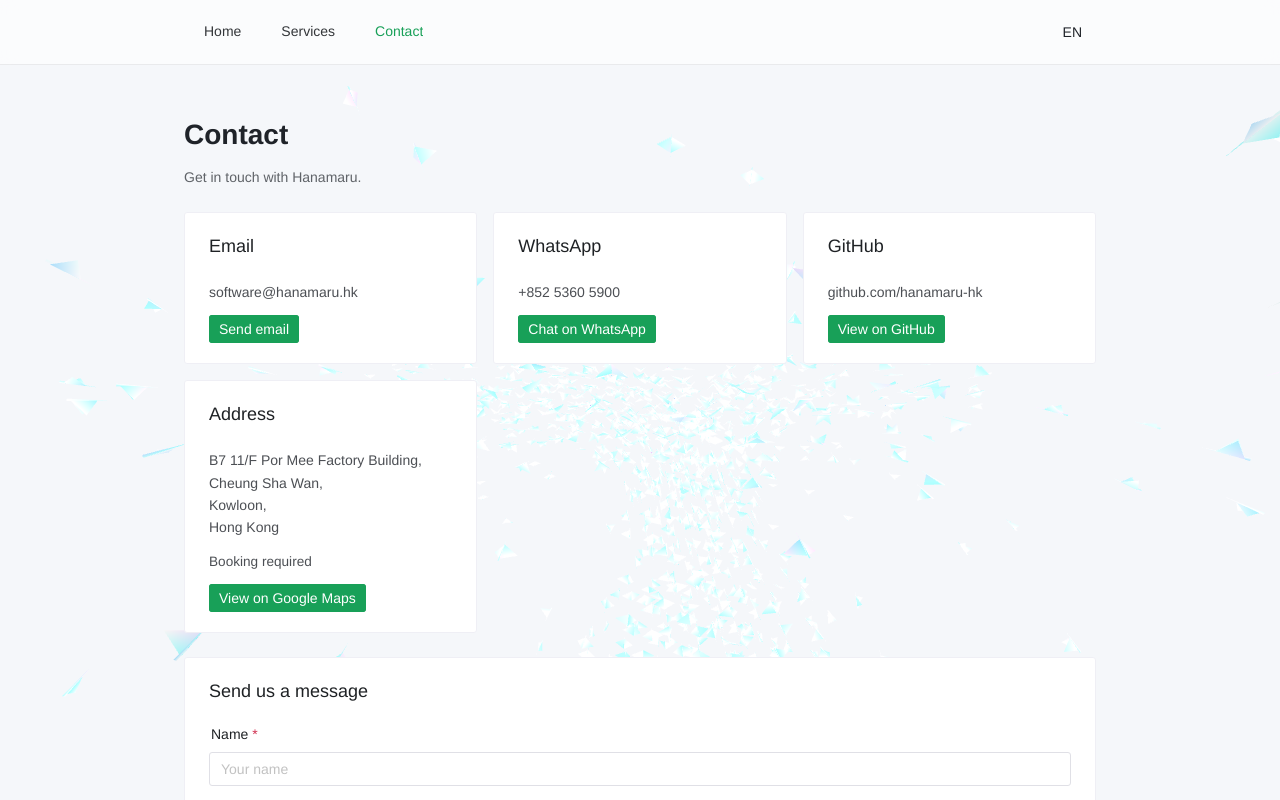
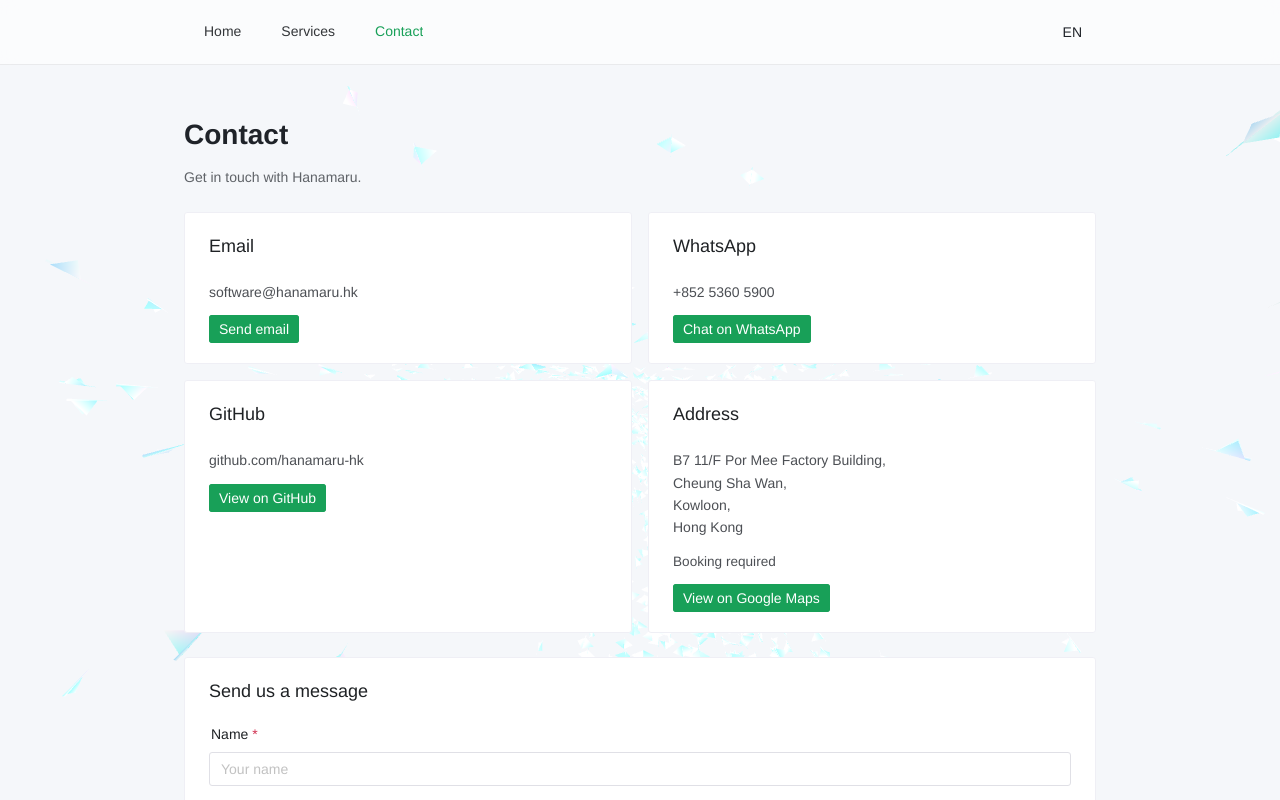
Before and after one commit to hanamaru-hk/website, a Vue app: page /contact in a window 1280 px wide. Shown: the top 800 px of the page. Built offline with nearby package versions, Linux system fonts and the light colour scheme.

Commit message:
fix: update the grid of cards

```diff
--- a/src/views/ContactView.vue
+++ b/src/views/ContactView.vue
@@ -137,9 +137,21 @@
 
 .contact-links {
   display: grid;
-  grid-template-columns: repeat(auto-fit, minmax(220px, 1fr));
+  grid-template-columns: repeat(2, 1fr);
   gap: 1rem;
   margin-bottom: 1.5rem;
+}
+
+@media (max-width: 900px) {
+  .contact-links {
+    grid-template-columns: repeat(2, 1fr);
+  }
+}
+
+@media (max-width: 600px) {
+  .contact-links {
+    grid-template-columns: 1fr;
+  }
 }
 
 .link-card p {
```
